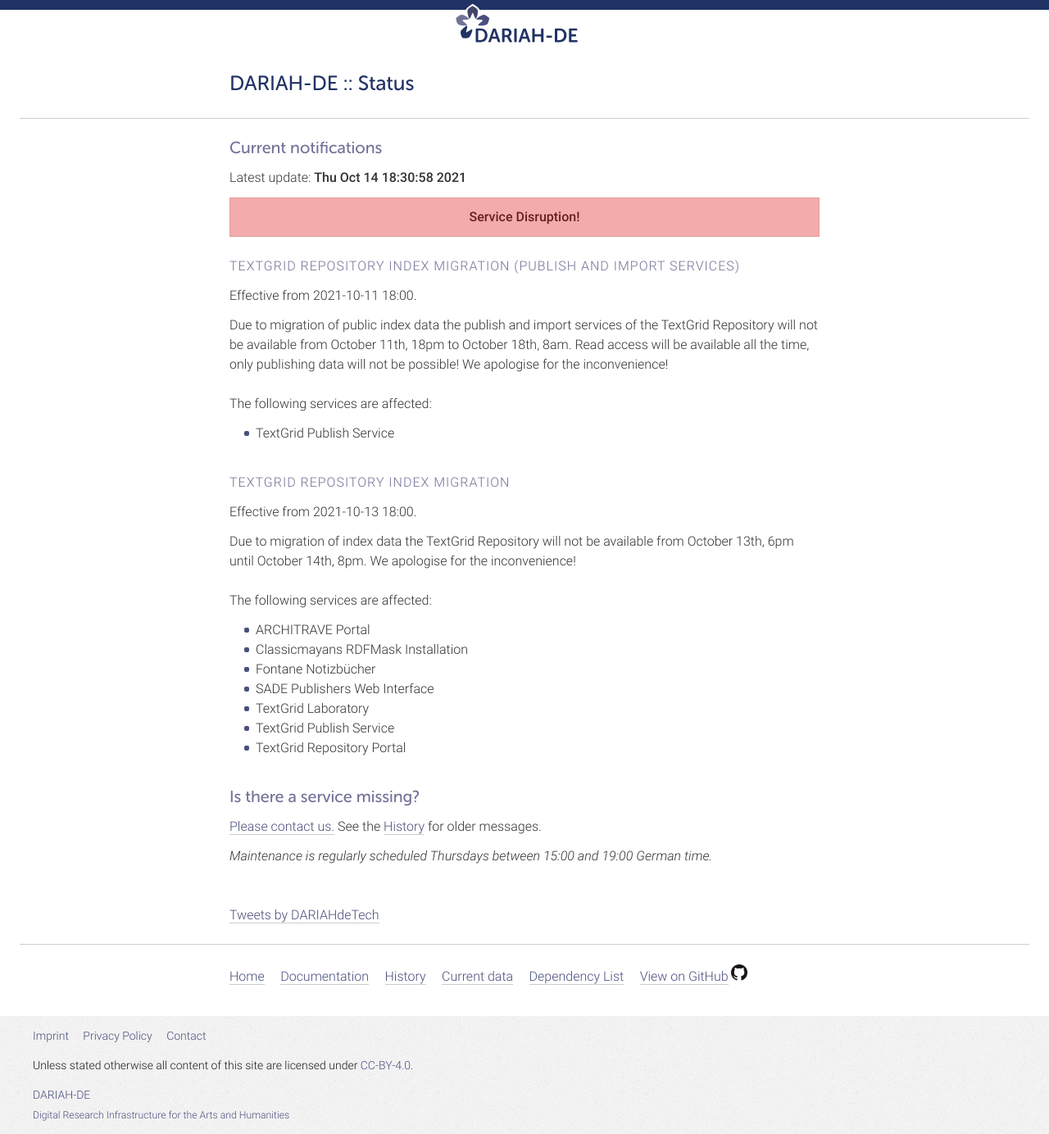
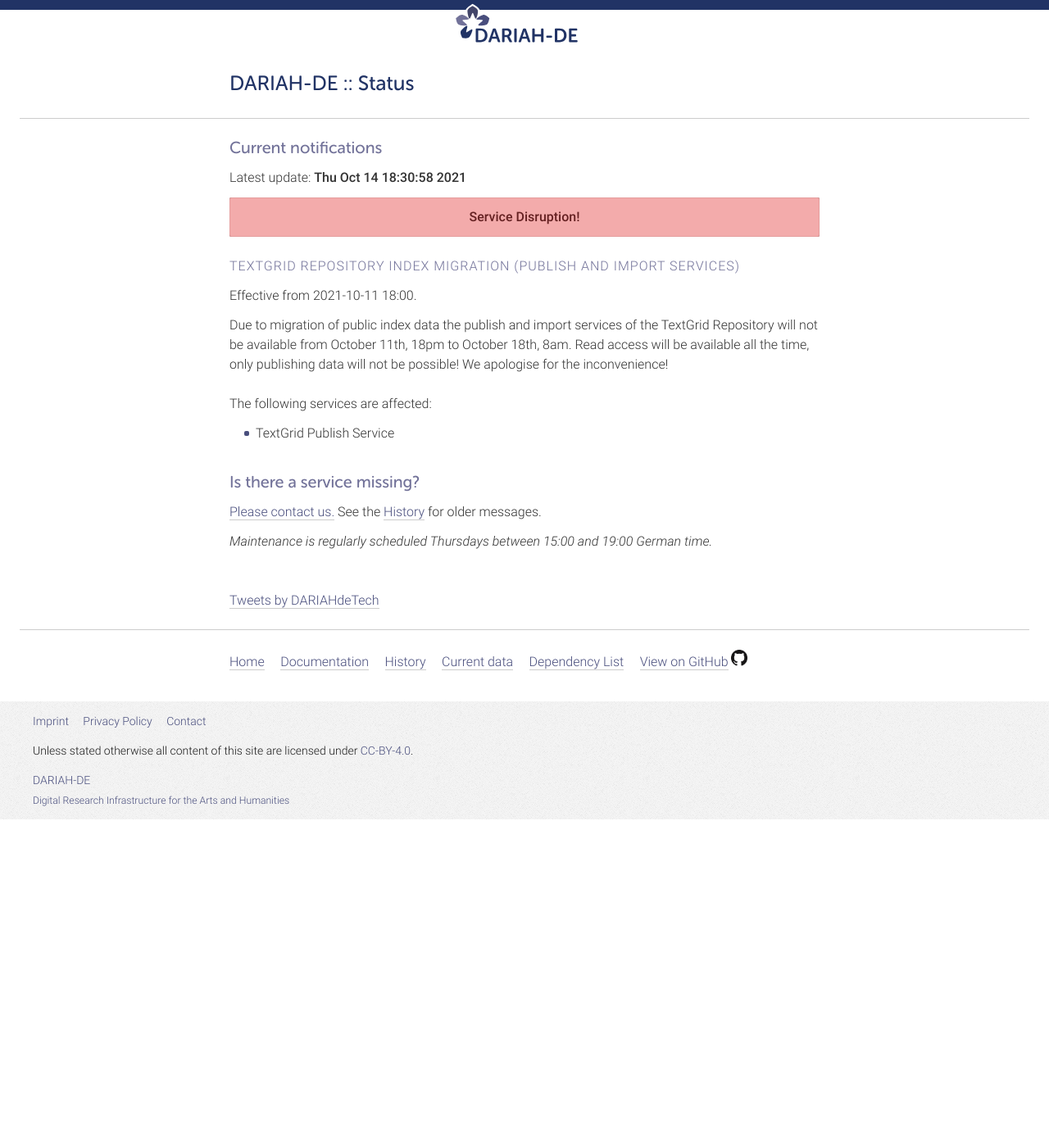
Before and after one commit to DARIAH-DE/status, a Jekyll site: the page built from index.md, in a window 1280 px wide. Shown: the whole page at 82% size. Built offline with Jekyll 4.4.1, drawn with Linux system fonts in a browser that asks for light colours; comment, search, counter and statistics services are not loaded; after the commit the page ends 1000 px from its top, so only the background shows below that.

Commit message:
Remove tg outage

```diff
--- a/_data/history.yaml
+++ b/_data/history.yaml
@@ -1,4 +1,10 @@
 ---
+- title: 'TextGrid Repository Index Migration'
+  date_start: '2021-10-13 18:00'
+  date_end: '2021-10-14 18:30'
+  description: 'Due to migration of index data the TextGrid Repository will not be available from October 13th, 6pm until October 14th, 8pm. We apologise for the inconvenience!'
+  affected:
+    - '/servers/textgrid-esx2'
 - title: 'DARIAH-DE Repository Index Migration'
   date_start: '2021-10-14 15:00'
   date_end: '2021-10-14 16:30'
--- a/_data/outages.yaml
+++ b/_data/outages.yaml
@@ -20,11 +20,4 @@
   affected:
     - '/services/tgpublish'
     - '/middlewares/tgpid'
-- title: 'TextGrid Repository Index Migration'
-  date_start: '2021-10-13 18:00'
-#  date_end: '2021-10-14 20:00'
-  hide: false
-  description: 'Due to migration of index data the TextGrid Repository will not be available from October 13th, 6pm until October 14th, 8pm. We apologise for the inconvenience!'
-  affected:
-    - '/servers/textgrid-esx2'
 ---
```
